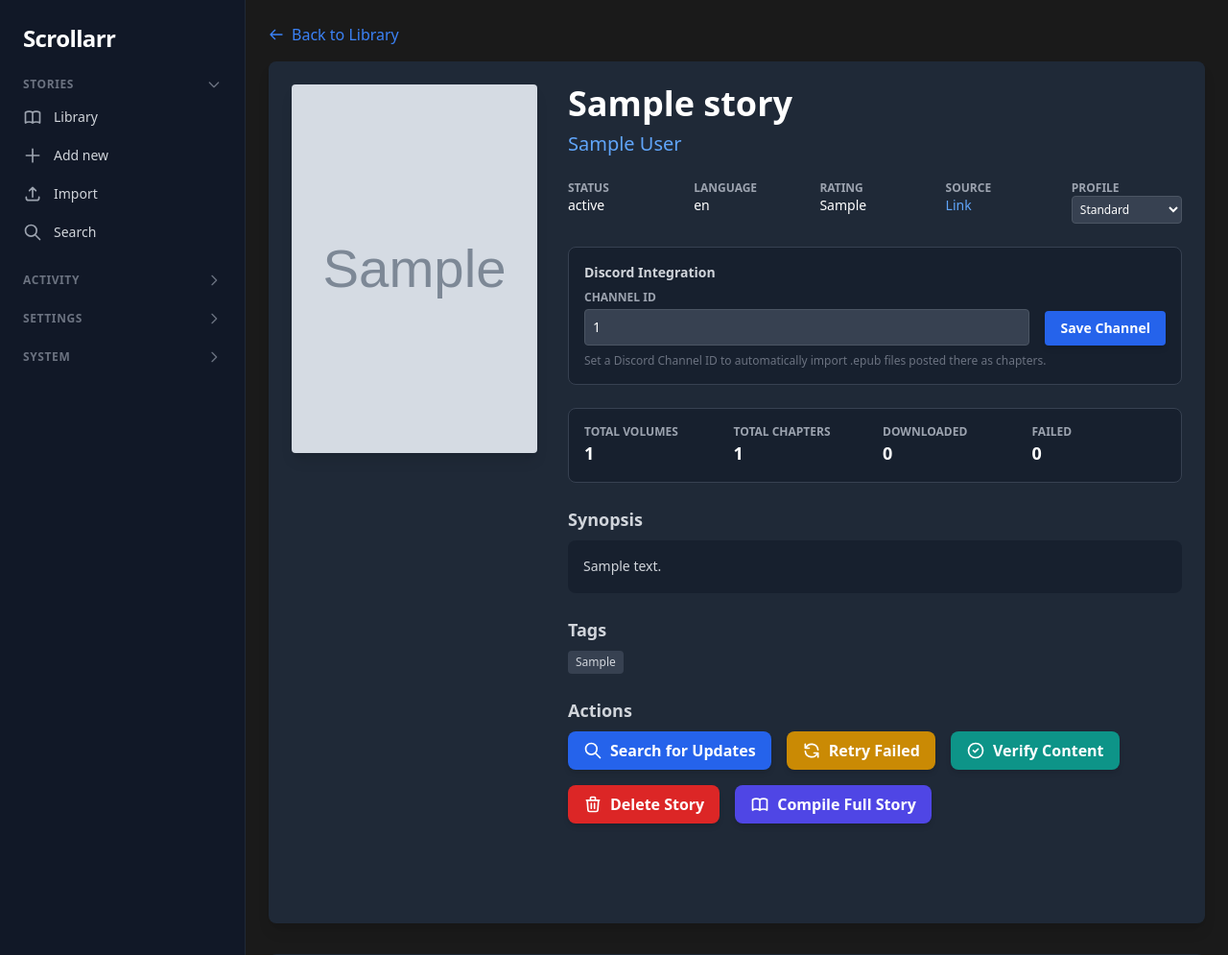
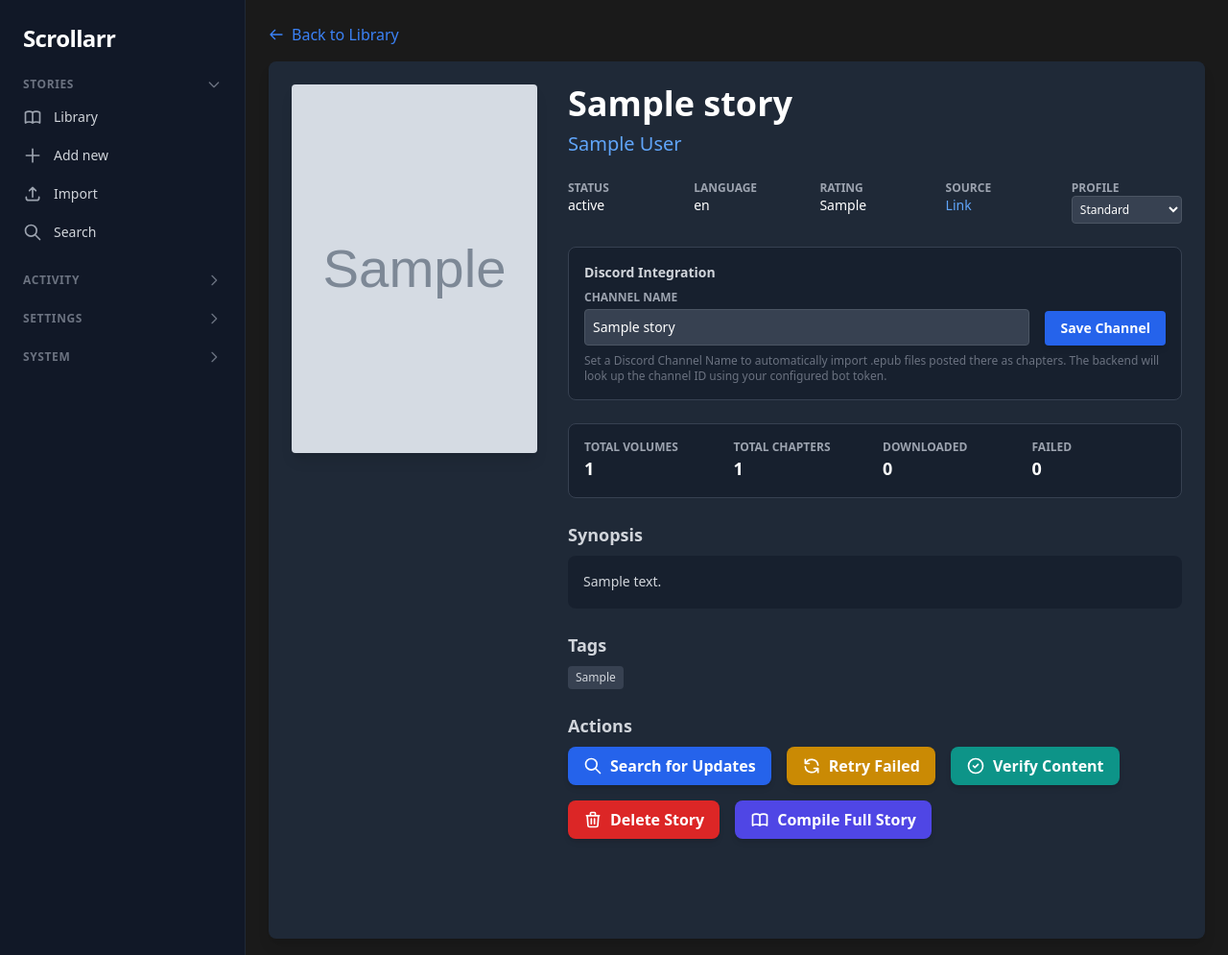
Before and after one commit to RationalAnarchist/Scrollarr, a FastAPI app: page /story/1 in a window 1280 px wide. Shown: the top 995 px of the page at 96% size. Run offline with FastAPI, Linux system fonts and the light colour scheme; tables that the repository leaves empty hold one stand-in row (values such as "Sample post"); grey boxes marked "Sample" are stand-in pictures; some libraries are stand-ins or nearby versions.

Commit message:
Refactor Discord integration to accept channel names
- Updated `discord_integration.py` to add `lookup_discord_channel_id` which looks up a channel ID from a channel name by iterating through the bot's guilds.
- Updated `app.py` `set_story_discord` endpoint to accept `discord_channel_name` and lookup the channel ID before saving.
- Added `discord_channel_name` to `Story` database model and created Alembic migration.
- Updated `story_details.html` to prompt the user for a "Channel Name" instead of "Channel ID".
- Fixed Starlette `TemplateResponse` syntax in `app.py` to prevent `TypeError: unhashable type 'dict'`.

Co-authored-by: RationalAnarchist <45818300+RationalAnarchist@users.noreply.github.com>

```diff
--- a/scrollarr/app.py
+++ b/scrollarr/app.py
@@ -28,6 +28,7 @@ from .notifications import NotificationManager
 from .config import config_manager
 from .logger import setup_logging
 from .auth import is_local_ip, verify_api_key, verify_password, get_password_hash
+from .discord_integration import lookup_discord_channel_id
 
 # Configure logging
 setup_logging(log_level=config_manager.get('log_level'), log_file='logs/scrollarr.log')
@@ -842,18 +843,34 @@ async def delete_story(story_id: int, delete_content: bool = False):
         raise HTTPException(status_code=500, detail=str(e))
 
 class StoryDiscordRequest(BaseModel):
-    discord_channel_id: Optional[str] = None
+    discord_channel_name: Optional[str] = None
 
 @app.post("/api/story/{story_id}/discord")
 async def set_story_discord(story_id: int, request: StoryDiscordRequest, db: Session = Depends(get_db)):
-    """Set the Discord channel ID for a story."""
+    """Set the Discord channel name and lookup ID for a story."""
     story = db.query(Story).filter(Story.id == story_id).first()
     if not story:
         raise HTTPException(status_code=404, detail="Story not found")
 
-    story.discord_channel_id = request.discord_channel_id
+    token = config_manager.get('discord_token')
+    if not token:
+        raise HTTPException(status_code=400, detail="Discord Bot Token is not configured in Settings.")
+
+    if not request.discord_channel_name:
+        story.discord_channel_name = None
+        story.discord_channel_id = None
+        db.commit()
+        return {"message": "Discord channel removed"}
+
+    # Look up the ID
+    channel_id = lookup_discord_channel_id(request.discord_channel_name, token)
+    if not channel_id:
+        raise HTTPException(status_code=404, detail=f"Could not find a Discord channel named '{request.discord_channel_name}'")
+
+    story.discord_channel_name = request.discord_channel_name
+    story.discord_channel_id = channel_id
     db.commit()
-    return {"message": "Discord channel updated", "discord_channel_id": story.discord_channel_id}
+    return {"message": "Discord channel found and updated", "discord_channel_name": story.discord_channel_name}
 
 @app.post("/api/story/{story_id}/toggle-notifications")
 async def toggle_story_notifications(story_id: int, db: Session = Depends(get_db)):
--- a/scrollarr/database.py
+++ b/scrollarr/database.py
@@ -34,6 +34,7 @@ class Story(Base):
     provider_name = Column(String, nullable=True)
     notify_on_new_chapter = Column(Boolean, default=True)
     discord_channel_id = Column(String, nullable=True)
+    discord_channel_name = Column(String, nullable=True)
 
     chapters = relationship("Chapter", back_populates="story", cascade="all, delete-orphan")
     profile = relationship("EbookProfile")
--- a/scrollarr/templates/story_details.html
+++ b/scrollarr/templates/story_details.html
@@ -52,14 +52,14 @@
                     <h3 class="text-sm font-semibold text-gray-300 mb-2">Discord Integration</h3>
                     <div class="flex flex-col md:flex-row gap-4 items-end">
                         <div class="flex-1">
-                            <label class="block text-gray-400 uppercase text-xs font-semibold mb-1" for="discord-channel">Channel ID</label>
-                            <input type="text" id="discord-channel" value="{{ story.discord_channel_id or '' }}" class="w-full bg-gray-700 text-white text-sm rounded p-2 border border-gray-600 focus:outline-none focus:border-blue-500" placeholder="e.g. 123456789012345678">
+                            <label class="block text-gray-400 uppercase text-xs font-semibold mb-1" for="discord-channel">Channel Name</label>
+                            <input type="text" id="discord-channel" value="{{ story.discord_channel_name or '' }}" class="w-full bg-gray-700 text-white text-sm rounded p-2 border border-gray-600 focus:outline-none focus:border-blue-500" placeholder="e.g. storyupdates">
                         </div>
-                        <button onclick="saveDiscordChannel({{ story.id }})" class="bg-blue-600 hover:bg-blue-700 text-white font-bold py-2 px-4 rounded text-sm transition-colors shadow-md h-9">
+                        <button onclick="saveDiscordChannel({{ story.id }})" class="bg-blue-600 hover:bg-blue-700 text-white font-bold py-2 px-4 rounded text-sm transition-colors shadow-md h-9 flex-shrink-0">
                             Save Channel
                         </button>
                     </div>
-                    <p class="text-xs text-gray-500 mt-2">Set a Discord Channel ID to automatically import .epub files posted there as chapters.</p>
+                    <p class="text-xs text-gray-500 mt-2">Set a Discord Channel Name to automatically import .epub files posted there as chapters. The backend will look up the channel ID using your configured bot token.</p>
                 </div>
 
                 <!-- Stats -->
@@ -376,18 +376,18 @@
         }
 
         async function saveDiscordChannel(storyId) {
-            const channelId = document.getElementById('discord-channel').value.trim();
+            const channelName = document.getElementById('discord-channel').value.trim();
             const btn = document.querySelector('button[onclick="saveDiscordChannel(' + storyId + ')"]');
             const originalText = btn.innerHTML;
 
             try {
-                btn.innerHTML = 'Saving...';
+                btn.innerHTML = 'Looking up...';
                 btn.disabled = true;
 
                 const response = await fetch(`/api/story/${storyId}/discord`, {
                     method: 'POST',
                     headers: { 'Content-Type': 'application/json' },
-                    body: JSON.stringify({ discord_channel_id: channelId || null })
+                    body: JSON.stringify({ discord_channel_name: channelName || null })
                 });
 
                 if (!response.ok) {
```
Also changed, not shown: alembic/versions/b8124481556f_add_discord_channel_name.py (added, +32 -0 lines), scrollarr/discord_integration.py (+44 -0 lines).
